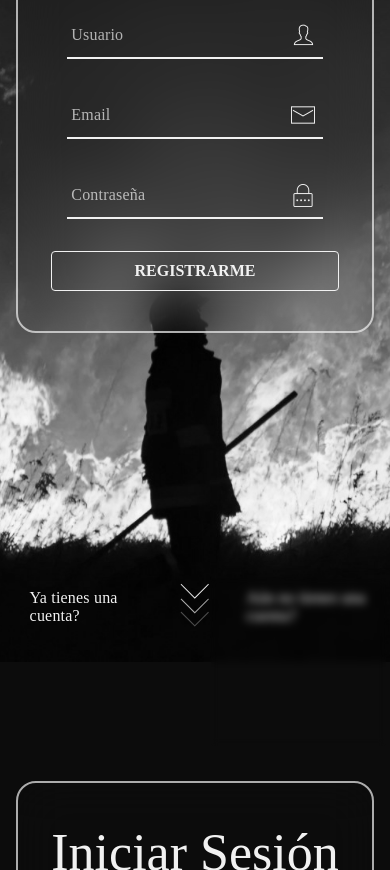
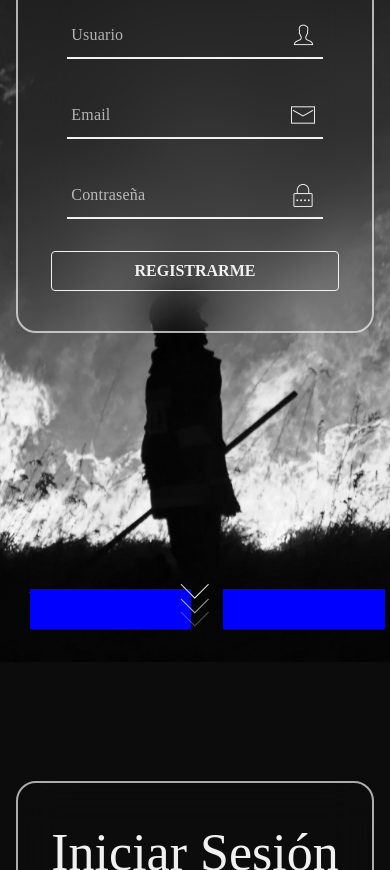
Before and after one commit to nicolas-ponce/fire-dsire, a plain HTML site: page sign-inUp.html in a window 390 px wide. Shown: the part 182-1052 px from the top of the page. Drawn offline with Linux system fonts and the light colour scheme; a web font is replaced by a local one.

Commit message:
tiny tweak preguntas

```diff
--- a/css/mqs.css
+++ b/css/mqs.css
@@ -122,15 +122,16 @@ Breakpoints
         background-color: transparent;
         backdrop-filter: blur(.4rem);
         width: 45%;
-        height: 20%;
+        height: 2rem;
+        top: 24%;
         z-index: 20;
     }
     .overlay-text1 {
-        top: 90%;
+        background-color: blue;
         left: 54%;
     }
     .overlay-text2 {
-        top: 126%;
+        background-color: blue;
         left: 0%;
     }
 
@@ -158,6 +159,7 @@ Breakpoints
 
 
     .preguntas {
+        position: relative;
         top: 3%;
         left: 8%;
         flex-direction: row;
@@ -227,6 +229,16 @@ Breakpoints
 
 }
 
+
+/* Tiny Tweak */
+@media (max-width: 493px) {
+    .overlay-text {
+        height: 4rem;
+    }
+}
+
+
+
 /* Mobile */
 @media (max-width: 480px) {
     .hero {
--- a/sign-inUp.html
+++ b/sign-inUp.html
@@ -50,9 +50,10 @@
                 </a>
             </p>
 
-            <div class="overlay-text overlay-text1"></div>
-            <div class="overlay-text overlay-text2"></div>
+
             <div class="preguntas">
+                <div class="overlay-text overlay-text1"></div>
+                <div class="overlay-text overlay-text2"></div>
                 <p class="pregunta__registrarse">Ya tienes una cuenta?</p>
                 <p class="pregunta__iniciarSesion">Aún no tienes una cuenta?</p>
             </div>
```
